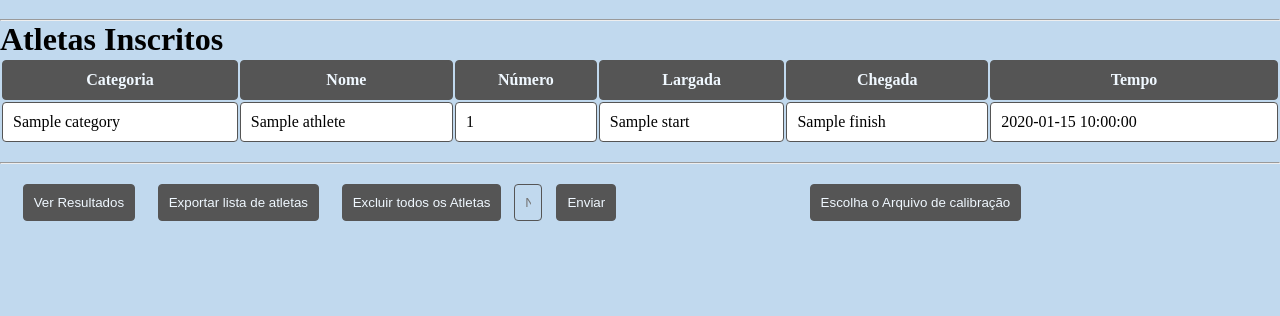
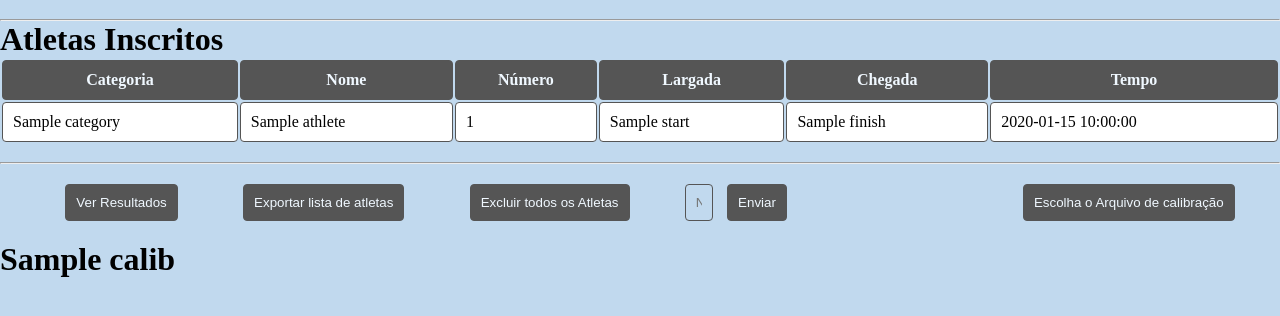
Before and after one commit to caiocgv/FotoRaceTimer, a Flask app: template Data_Script/Flask/templates/index.html in a window 1280 px wide. Shown: the part 207-523 px from the top of the page. Run offline with Flask 3, Linux system fonts and the light colour scheme; the template is opened without the code that fills it: most values are stand-ins (such as "Sample title", 1, 10 or a date in 2020); parts of the project's set-up code (start-up, migrations or seed data) failed here and were passed over.

Commit message:
calibration routine added

```diff
--- a/Data_Script/Flask/main.py
+++ b/Data_Script/Flask/main.py
@@ -2,7 +2,7 @@ from flask import Flask, render_template, request, send_file
 import zipfile
 import yaml
 from Athlete_Class import racer
-from time_class import Time
+from time_class import Time, calibration_offset
 from pdf_generator import convert_html_to_pdf
 
 app = Flask(__name__)
@@ -43,8 +43,11 @@ def main():
         for category in existing_data['categories']:
             categories.append(category)
 
+        if existing_data['calib_times']:
+            Time.calibrate(Time(existing_data['calib_times'][0]), Time(existing_data['calib_times'][1]))
 
-        return render_template('index.html', Athletes=Athletes, categories=categories, flag=flag)
+
+        return render_template('index.html', Athletes=Athletes, categories=categories, flag=flag, calib = calibration_offset)
 
 @app.route('/clear')
 def clear():
@@ -316,20 +319,45 @@ def export_pdf():
 
 @app.route('/category', methods=['POST'])
 def update_category():
-    global categories
+    global categories, calib_times
 
     new_category = request.form.get('categoria')
+    calib = request.form.getlist('calib')
 
     if new_category and new_category not in categories: # check if the category is already in the list
         categories.append(new_category)
         save_categories()
         return render_template('index.html', Athletes=Athletes, categories=categories, flag=flag)
+    elif calib:
+        for file in calib:
+            if file.filename.rsplit('.', 1)[0].lower() in ['largada', 'chegada']:
+                string = file.read().decode('utf-8')
+                data = string.split('\r')
+
+                for i in range(len(data)):
+                    if ":" in data[i]:
+                        if file.filename.rsplit('.', 1)[0].lower() == 'largada':
+                            calib_start = Time(data[i])
+                            break
+                        elif file.filename.rsplit('.', 1)[0].lower() == 'chegada':
+                            calib_finish = Time(data[i])
+                            break
+        if calib_start and calib_finish:
+            Time.calibrate(calib_start, calib_finish)
+            calib_times = [calib_start, calib_finish]
+            return render_template('index.html', Athletes=Athletes, categories=categories, flag=flag, calib = calibration_offset)
+        else:
+            return render_template('error.html', error='Invalid calibration files')
     else:
-        return render_template('error.html', error='Categoria já cadastrada ou inválida.')
+        return render_template('error.html', error='Invalid category name')
+
+
 
 def save_categories():
     global categories
-    category_data = {'categories': categories}
+    category_data = {'categories': categories,
+                     'calib_times': calib_times}
+
     with open('categories.yaml', 'w') as file:
         yaml.dump(category_data, file)
 
--- a/Data_Script/Flask/static/css/style.css
+++ b/Data_Script/Flask/static/css/style.css
@@ -8,7 +8,7 @@
 div {
     margin: 10px;
     display: flex;
-    width: 80%;
+    width: 100%;
     justify-content: space-evenly;
 }
 
--- a/Data_Script/Flask/templates/index.html
+++ b/Data_Script/Flask/templates/index.html
@@ -87,8 +87,8 @@
                     <input type="submit" value="Enviar">
                 </form>
                 <form action="/category" method="post">
-                    <button type="button" onclick="document.getElementById('calib_files').click()">Escolha o Arquivo de calibração</button>
-                    <input style="display: none;" id="calib_files" type='file' accept='.txt' name='calib_files' multiple onchange="form.submit()">
+                    <button type="button" onclick="document.getElementById('calib').click()">Escolha o Arquivo de calibração</button>
+                    <input style="display: none;" id="calib" type='file' accept='.txt' name='calib' multiple onchange="form.submit()">
                 </form>
             </div>
         {% endif %}
@@ -135,11 +135,12 @@
                     <input type="submit" value="Enviar">
                 </form>
                 <form action="/category" method="post">
-                    <button type="button" onclick="document.getElementById('calib_files').click()">Escolha o Arquivo de calibração</button>
-                    <input style="display: none;" id="calib_files" type='file' accept='.txt' name='calib_files' multiple onchange="form.submit()">
+                    <button type="button" onclick="document.getElementById('calib').click()">Escolha o Arquivo de calibração</button>
+                    <input style="display: none;" id="calib" type='file' accept='.txt' name='calib' multiple onchange="form.submit()">
                 </form>
             </div>
         {% endif %}
     {% endif %}
+    <h1>{{calib}}</h1>
 </body>
 </html>
```
Also changed, not shown: Data_Script/Flask/time_class.py (+7 -1 lines).
